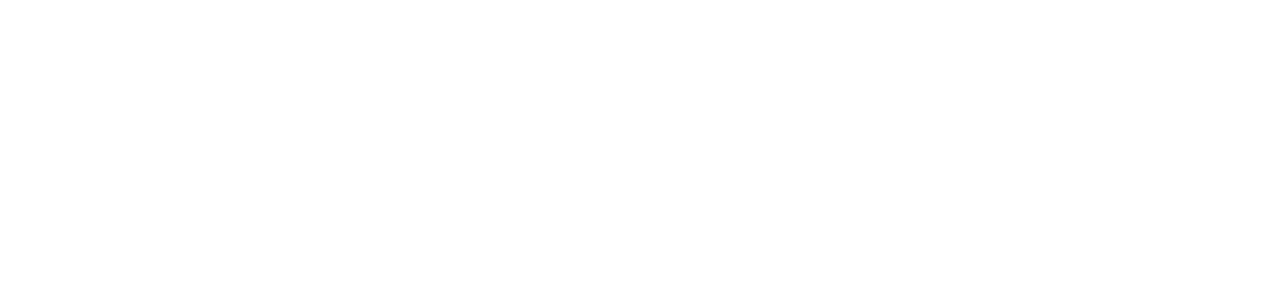
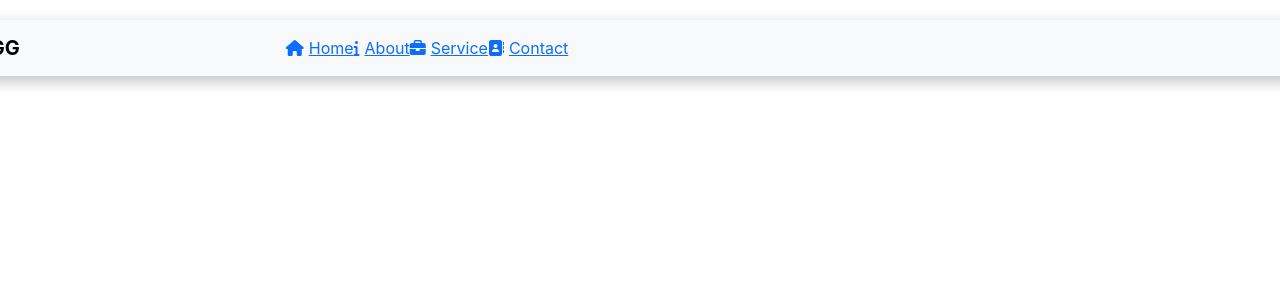
Before and after one commit to Nitishkulkarni45/WebReact, a React (Create React App) app: page /Hotels in a window 1280 px wide. Shown: the top 300 px of the page. Built offline with nearby package versions, Linux system fonts and the light colour scheme.

Commit message:
navbar added->Hotels page

```diff
--- a/src/components/Hotels.css
+++ b/src/components/Hotels.css
@@ -0,0 +1,48 @@
+.navi{
+    width: 1350px;
+    top: 20px;
+    left: 50%;
+    border-radius: 10px;
+    transform: translate(-50%);
+    box-shadow: 0px 5px 15px 0px rgba(0, 0, 0, 0.25);
+    z-index: 9999;
+    position: fixed;
+    /* height: 80px; */
+}
+.Nav-top{
+
+    margin-left: 250px;
+}
+.navb-linker{
+    box-shadow: inset 0 0 0 0 #B9EDDD;
+    font-weight: 600;
+    margin: 0px 40px 0px 40px;
+}
+
+.nov :hover{
+    border-radius: 6px;
+    box-shadow: inset 300px 0 0 0 #B9EDDD;
+    /* background-color: #B9EDDD; */
+    transition: all 0.5s ease-in-out;
+}
+
+.signup{
+    background-color: #E9E8E8;
+    border: 2px solid black;
+    border-radius: 10px;
+    margin-right: 10px;
+}
+.i{
+    margin-right: 5px;
+}
+.signup :hover{
+    background-color: black;
+    color: white;
+}
+.logo{
+    font-weight: bold;
+}
+
+/* .butsignup :hover{
+
+} */
--- a/src/components/Hotels.js
+++ b/src/components/Hotels.js
@@ -1,10 +1,11 @@
 import React from 'react'
-import './Hotels.css';
+import '../components/Hotels.css';
+import Navbar from './Navbar';
 
 const Hotels = () => {
   return (
     <div>
-
+      <Navbar />
     </div>
   )
 }
--- a/src/components/Navbar.js
+++ b/src/components/Navbar.js
@@ -1,7 +1,7 @@
 import React from 'react'
 import "./Navbar.css";
 import {Link} from "react-router-dom";
-import img1 from "./../assets/Cheers.png";
+
 
 
 const Navbar = (props) => {
```
